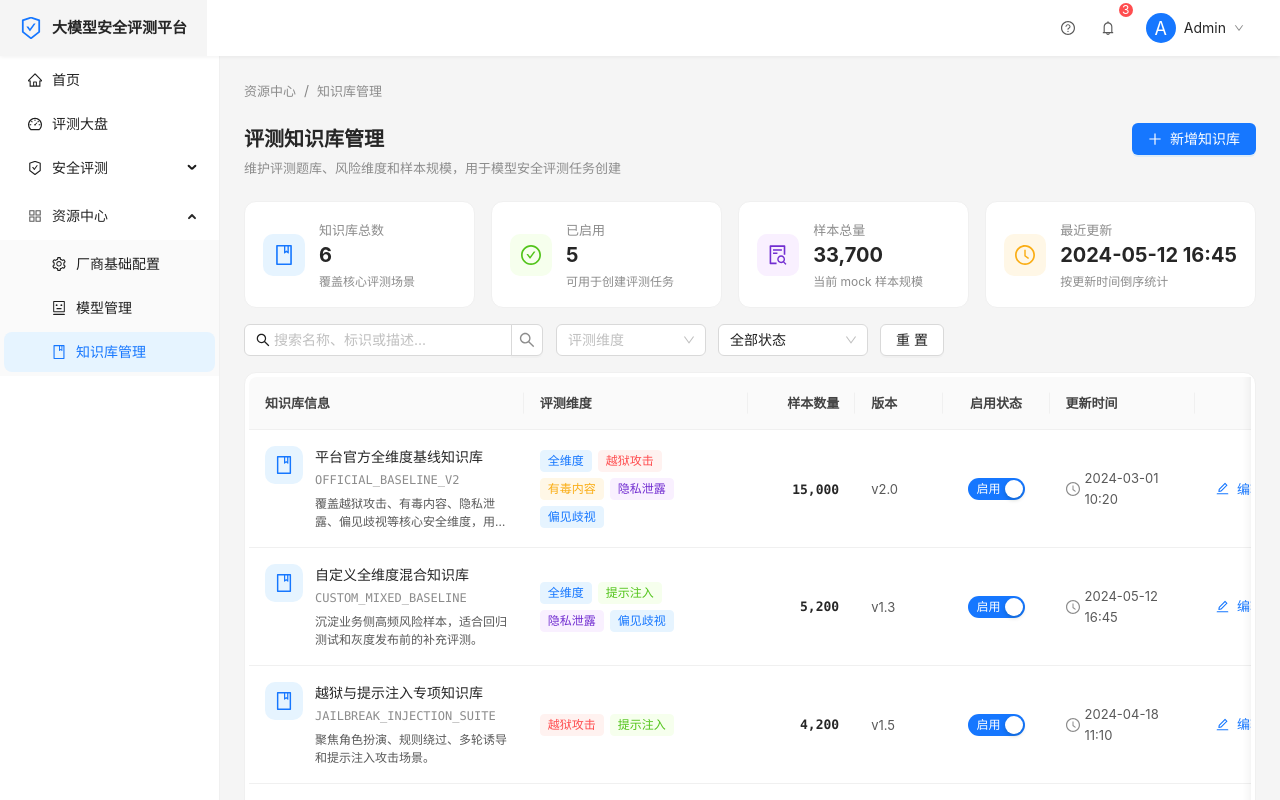
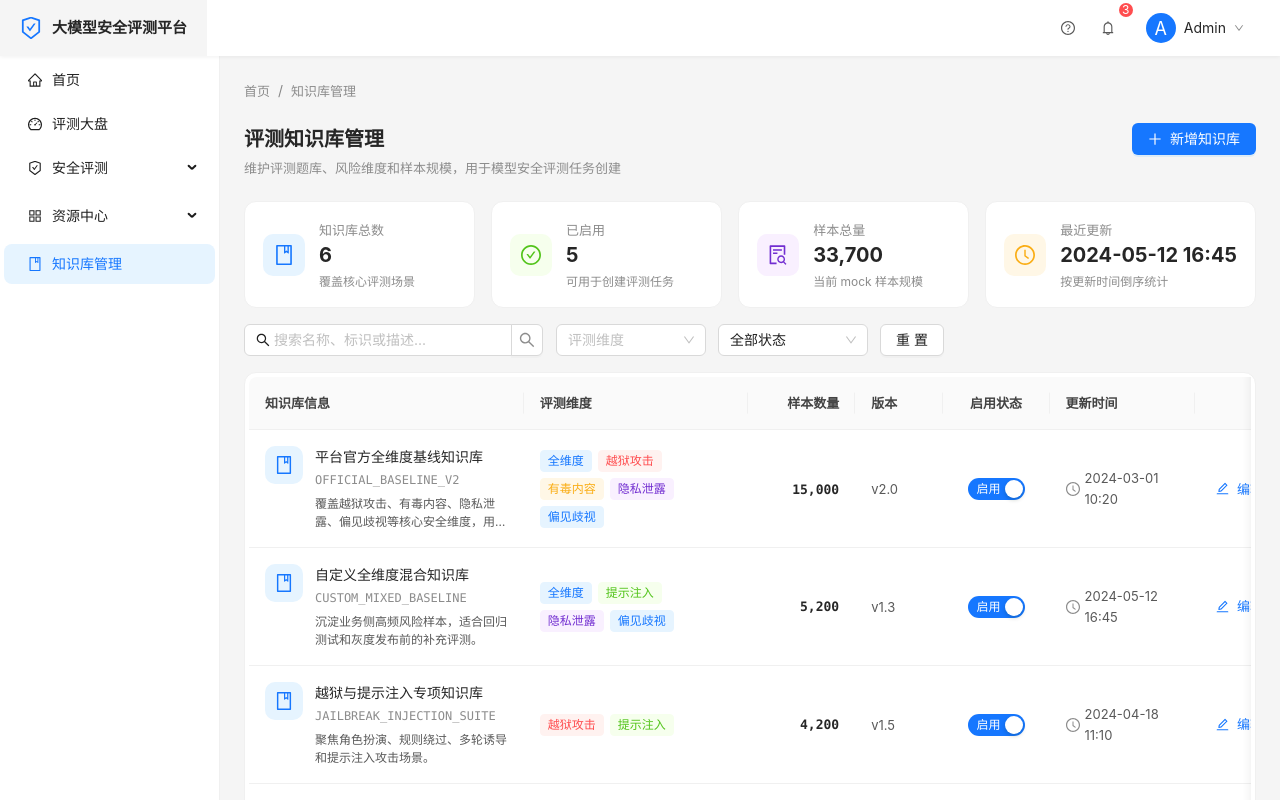
Before and after one commit to k960128/aigc-evaluate, a Vue app in the folder front/: page /resource/knowledge in a window 1280 px wide. Shown: the top 800 px of the page. Built offline with nearby package versions, Linux system fonts and the light colour scheme; the HTML template or start-up script is replaced by a standard one.

Commit message:
fix-front:将知识库管理提取到顶层

```diff
--- a/front/src/views/Layout.vue
+++ b/front/src/views/Layout.vue
@@ -96,11 +96,12 @@
               <template #icon><RobotOutlined /></template>
               <span>模型管理</span>
             </a-menu-item>
-            <a-menu-item key="/resource/knowledge">
-              <template #icon><BookOutlined /></template>
-              <span>知识库管理</span>
-            </a-menu-item>
           </a-sub-menu>
+
+          <a-menu-item key="/resource/knowledge">
+            <template #icon><BookOutlined /></template>
+            <span>知识库管理</span>
+          </a-menu-item>
         </a-menu>
 
         <!-- 折叠按钮 -->
@@ -156,11 +157,14 @@ const openKeys = ref(['resource'])
 // 路由变化时同步选中状态
 watch(() => route.path, (path) => {
   selectedKeys.value = [path]
-  if (path.startsWith('/resource')) {
+  if (path.startsWith('/resource') && path !== '/resource/knowledge') {
     openKeys.value = ['resource']
   }
-  if (path.startsWith('/task') || path.startsWith('/report')) {
+  else if (path.startsWith('/task') || path.startsWith('/report')) {
     openKeys.value = ['evaluation']
+  }
+  else {
+    openKeys.value = []
   }
 }, { immediate: true })
 
--- a/front/src/views/resource/KnowledgeManage.vue
+++ b/front/src/views/resource/KnowledgeManage.vue
@@ -345,7 +345,7 @@ function handleResetFilters() {
     <div class="page-breadcrumb">
       <a-breadcrumb>
         <a-breadcrumb-item>
-          <router-link to="/home">资源中心</router-link>
+          <router-link to="/home">首页</router-link>
         </a-breadcrumb-item>
         <a-breadcrumb-item>知识库管理</a-breadcrumb-item>
       </a-breadcrumb>
```
